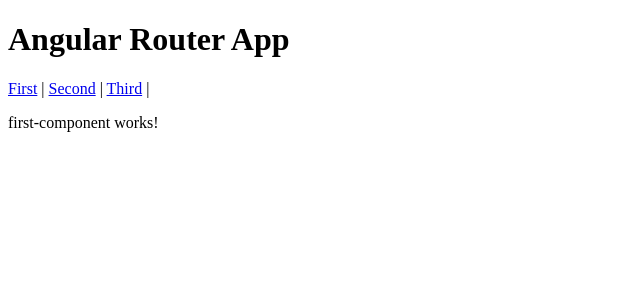
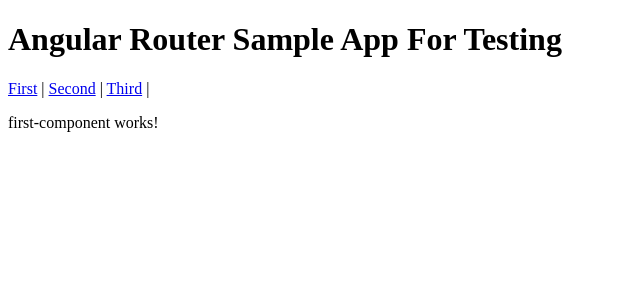
Before and after one commit to Jithesh-Menon/AngularJS, an Angular app: page /AngularRouteSample/First in a window 1280 px wide. Shown: the top 300 px of the page, without its empty margins (0-640 px from the left). Built offline with nearby package versions, Linux system fonts and the light colour scheme.

Commit message:
update in app.component.html file

```diff
--- a/src/app/app.component.html
+++ b/src/app/app.component.html
@@ -1,5 +1,5 @@
 
-<h1> Angular Router App</h1>
+<h1> Angular Router Sample App For Testing </h1>
 <a routerLink="First">First</a> |
 <a routerLink="Second">Second</a> |
 <a routerLink="Third">Third</a> |
```
